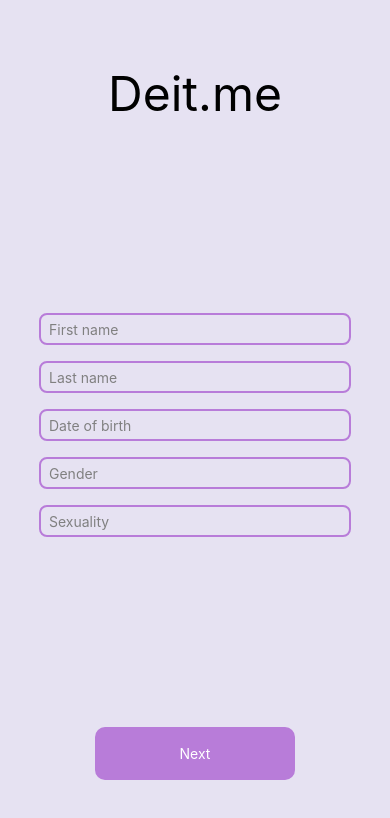
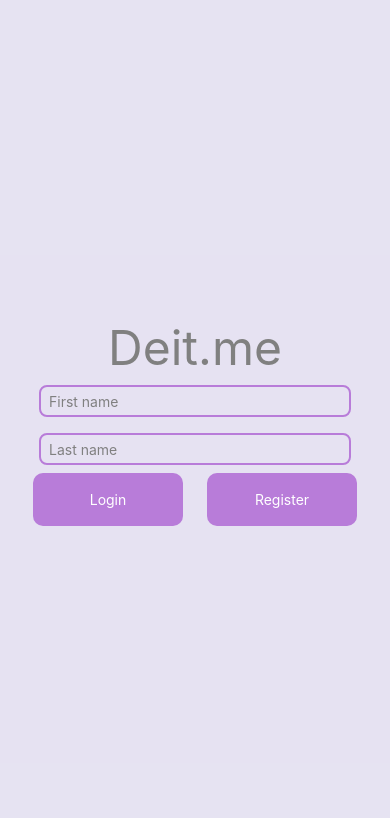
Before and after one commit to djanYaz/Deit.me, a React Native app in the folder app/: screen /Login in a window 390 px wide. Before the commit this address had no page. Shown: the top 818 px of the page. Built offline with nearby package versions, Linux system fonts and the light colour scheme.

Commit message:
add login screen

```diff
--- a/app/App.tsx
+++ b/app/App.tsx
@@ -10,6 +10,7 @@ import Register from './src/screens/Register';
 import { createBottomTabNavigator } from '@react-navigation/bottom-tabs';
 import Tabs from './src/components/Tabs';
 import { LogBox } from 'react-native';
+import Login from './src/screens/Login';
 
 export const Stack = createNativeStackNavigator<RootStackParamList>();
 export const Tab = createBottomTabNavigator<RootTabParamList>();
@@ -17,11 +18,12 @@ export const Tab = createBottomTabNavigator<RootTabParamList>();
 const Screens = () => {
   return (
     <Stack.Navigator
-      initialRouteName="Register"
+      initialRouteName="Login"
       screenOptions={{
         headerShown: false,
       }}>
       <Stack.Screen name="Register" component={Register} />
+      <Stack.Screen name="Login" component={Login} />
       <Stack.Screen name="MainScreen" component={Tabs} />
     </Stack.Navigator>
   );
--- /dev/null
+++ b/app/src/screens/Login.tsx
@@ -0,0 +1,80 @@
+import React, { useState } from 'react';
+import { StyleSheet, Text, View } from 'react-native';
+import CustomButton from '../components/CustomButton';
+import ScreenView from '../components/ScreenView';
+import CustomTextInput from '../components/TextInput';
+import rootNavigation from '../rootNavigation';
+import user from '../user';
+
+export default function Login() {
+  const [email, setEmail] = useState('');
+  const [password, setPassword] = useState('');
+  const [error, setError] = useState<string | undefined>();
+  function handleRegister() {
+    rootNavigation.navigate('Register');
+  }
+
+  async function handleLogin() {
+    const response = await user.login(email, password);
+    if (response) {
+      setError(undefined);
+      rootNavigation.navigate('MainScreen');
+    } else {
+      setError('Невалиден email или парола');
+    }
+  }
+
+  return (
+    <ScreenView style={styles.container}>
+      <Text style={styles.title}>Deit.me</Text>
+      <CustomTextInput
+        placeholder="First name"
+        value={email}
+        onChangeText={setEmail}
+      />
+      <CustomTextInput
+        placeholder="Last name"
+        value={password}
+        secureTextEntry
+        onChangeText={setPassword}
+      />
+      <Text style={styles.errorText}>{error}</Text>
+      <View style={styles.buttonContainer}>
+        <CustomButton
+          title="Login"
+          onPress={handleLogin}
+          style={styles.button}
+        />
+        <CustomButton
+          title="Register"
+          onPress={handleRegister}
+          style={styles.button}
+        />
+      </View>
+    </ScreenView>
+  );
+}
+const styles = StyleSheet.create({
+  container: {
+    flex: 1,
+    paddingVertical: 64,
+    width: '100%',
+    flexDirection: 'column',
+    justifyContent: 'center',
+    alignItems: 'center',
+  },
+  buttonContainer: {
+    flexDirection: 'row',
+  },
+  title: {
+    fontSize: 48,
+    color: 'grey',
+  },
+  errorText: {
+    color: 'red',
+  },
+  button: {
+    marginHorizontal: 12,
+    width: 150,
+  },
+});
--- a/app/src/screens/Register.tsx
+++ b/app/src/screens/Register.tsx
@@ -274,6 +274,7 @@ const styles = StyleSheet.create({
   },
   title: {
     fontSize: 48,
+    color: 'grey',
   },
   button: {
     width: 200,
--- /dev/null
+++ b/app/src/user.ts
@@ -0,0 +1,54 @@
+import { makeRequest } from './utils';
+
+export interface UserRegisterDTO {
+  email: string;
+  password: string;
+  firstName: string;
+  lastName: string;
+  phoneNumber: string;
+  preference: string;
+  gender: string;
+  hobbies: { [id: string]: string };
+}
+export interface UserCredentials {
+  token: string;
+  type: 'Bearer';
+  id: number;
+  email: string;
+}
+const API_URL = 'http://95.87.221.239:8000/auth/';
+class User {
+  private userCredentials: UserCredentials | undefined;
+  async login(email: string, password: string) {
+    const response = await makeRequest(API_URL + 'signin', 'POST', {
+      email,
+      password,
+    });
+    if (response?.status === 200) {
+      this.userCredentials = { ...response.data };
+      return response.data;
+    } else {
+      return false;
+    }
+  }
+
+  async register(info: UserRegisterDTO) {
+    try {
+      const response = await makeRequest(API_URL + 'signup', 'POST', info);
+      if (response?.status === 200) {
+        // this.userCredentials = { ...json };
+        return response.data;
+      } else {
+        return false;
+      }
+    } catch (error) {
+      return false;
+    }
+  }
+
+  getCredentials() {
+    return this.userCredentials;
+  }
+}
+
+export default new User();
--- a/app/src/utils.ts
+++ b/app/src/utils.ts
@@ -29,3 +29,29 @@ export function FastVibrate() {
 export function getRandomArbitrary(min: number, max: number) {
   return Math.random() * (max - min) + min;
 }
+
+export async function makeRequest(
+  url: string,
+  method: 'POST' | 'GET',
+  data?: any,
+  token?: string,
+) {
+  try {
+    const headers = new Headers();
+    headers.append('Content-Type', 'application/json');
+    if (token) {
+      headers.append('Authorization', token);
+    }
+    const body = (data && JSON.stringify(data)) || '';
+    const response = await fetch(url, {
+      body,
+      method,
+      headers,
+    });
+    const json = await response.json();
+    return { status: response.status, data: json };
+  } catch (error) {
+    console.error('Network error:', error);
+    return undefined;
+  }
+}
```
